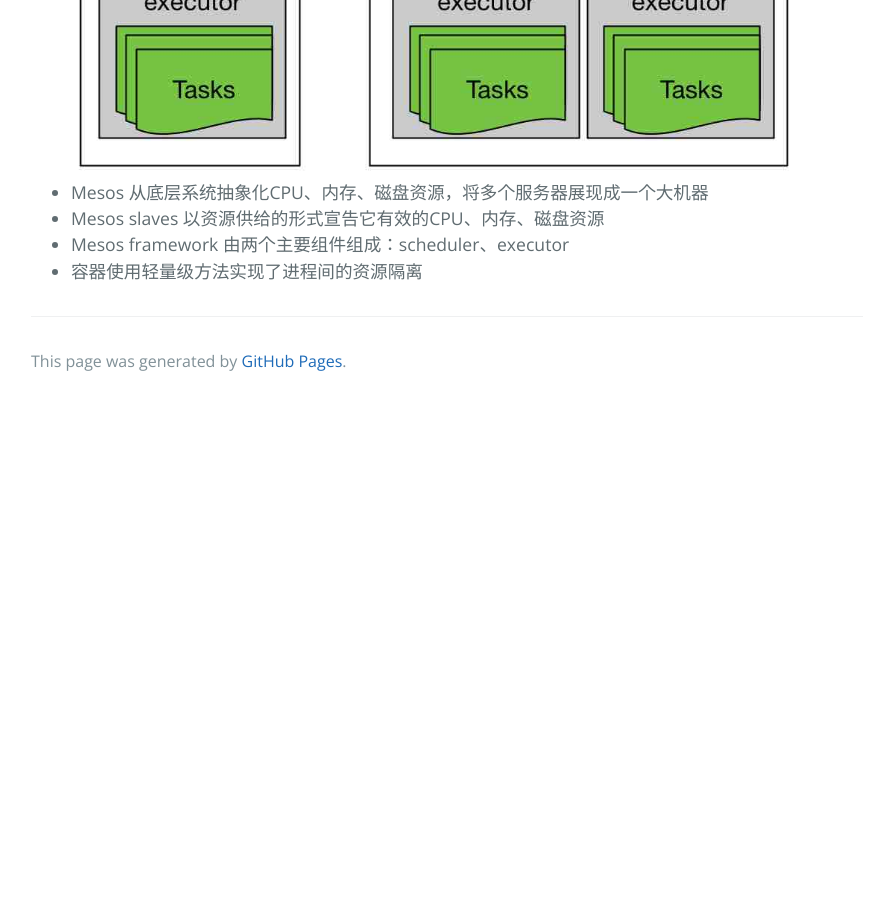
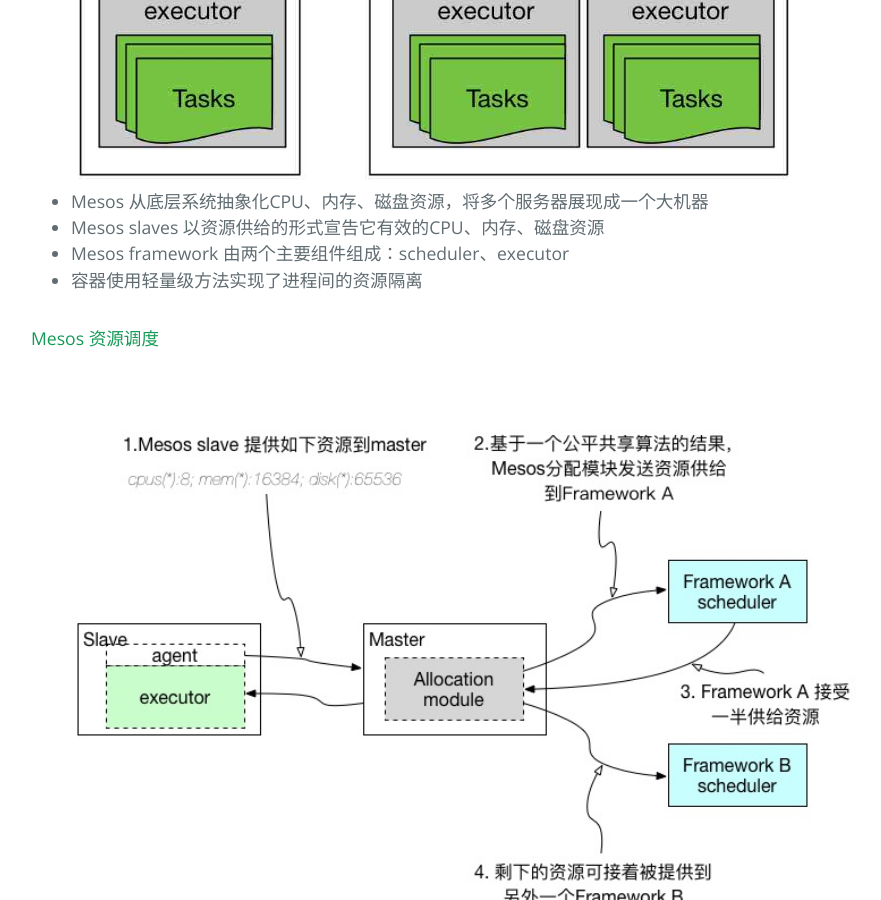
Before and after one commit to Tsui89/tsui89.github.io, a Jekyll site: the page built from _posts/2017-07-23-mesos-in-action.markdown, in a window 1280 px wide and 900 px high, scrolled down 1798 px. Shown: the whole window, without its empty margins (193-1074 px from the left). Built offline with Jekyll 4.4.1, drawn with Linux system fonts in a browser that asks for light colours; comment, search, counter and statistics services are not loaded; before the commit the page ends 2203 px from its top, so only the background shows below that.

Commit message:
update mesos

```diff
--- a/_posts/2017-07-23-mesos-in-action.markdown
+++ b/_posts/2017-07-23-mesos-in-action.markdown
@@ -12,13 +12,13 @@ categories: jekyll update
 Mesos通过引入一层抽象，提供一种像管理单台大服务器般的方法来管理整个数据中心。
 而相对于hypervisor抽象cpu、内存、磁盘，之后以虚拟机形式提供，Mesos抽象资源之后，直接提供给应用。
 
-##### 应用部署方式对比
+#### 应用部署方式对比
 
 <div>
 	<img width="100%" src="https://tsui89.github.io/static/posts/mesos/app.jpg" />
 </div>
 
-##### Mesos 架构图
+#### Mesos 架构图
 
 <div>
 	<img width="100%" src="https://tsui89.github.io/static/posts/mesos/struct.jpg"/>
@@ -28,3 +28,9 @@ Mesos通过引入一层抽象，提供一种像管理单台大服务器般的方
 * Mesos slaves 以资源供给的形式宣告它有效的CPU、内存、磁盘资源
 * Mesos framework 由两个主要组件组成：scheduler、executor
 * 容器使用轻量级方法实现了进程间的资源隔离
+
+#### Mesos 资源调度
+
+<div>
+	<img width="100%" src="https://tsui89.github.io/static/posts/mesos/resource.jpg"/>
+</div>
```
Also changed, not shown: static/posts/mesos/resource.jpg (added).
